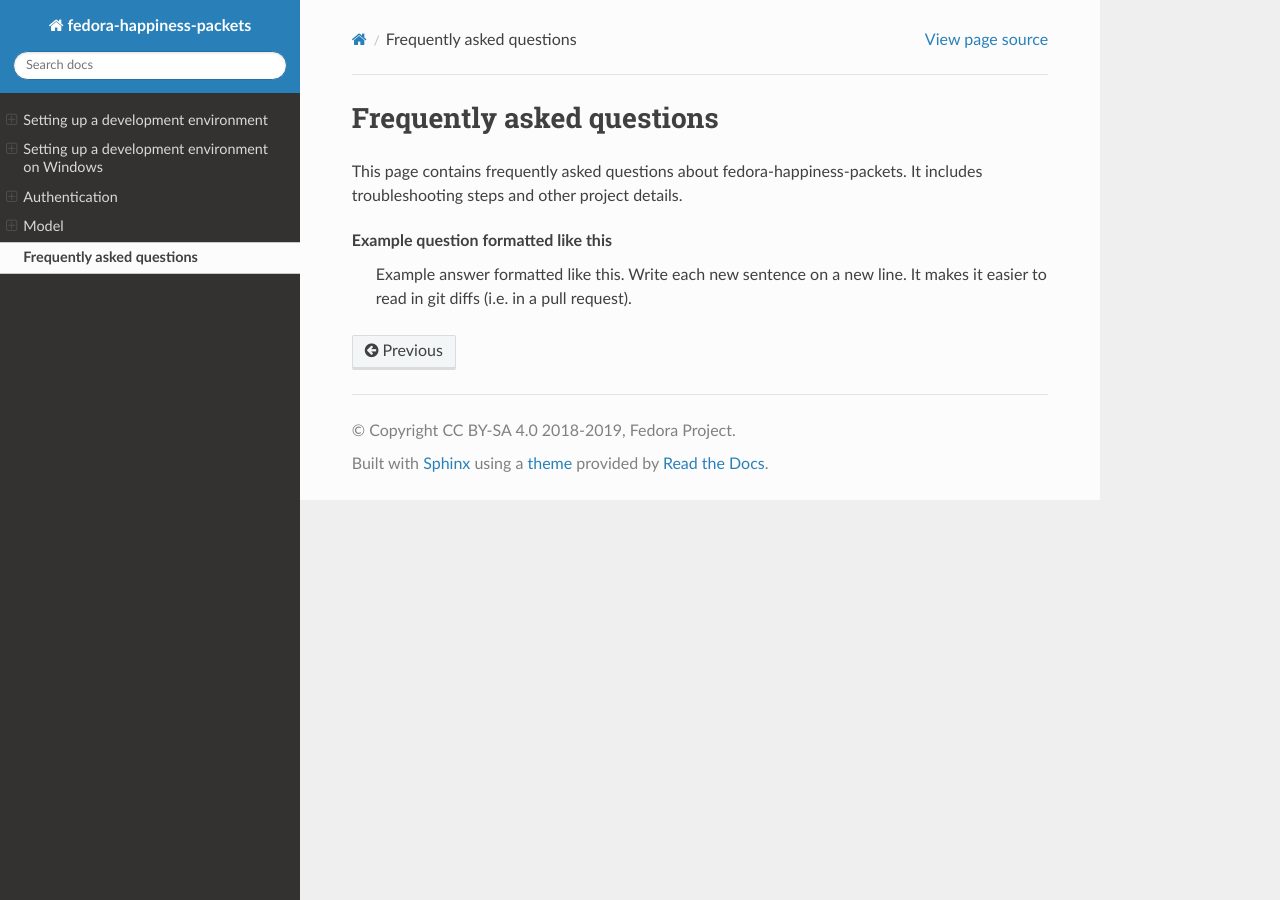
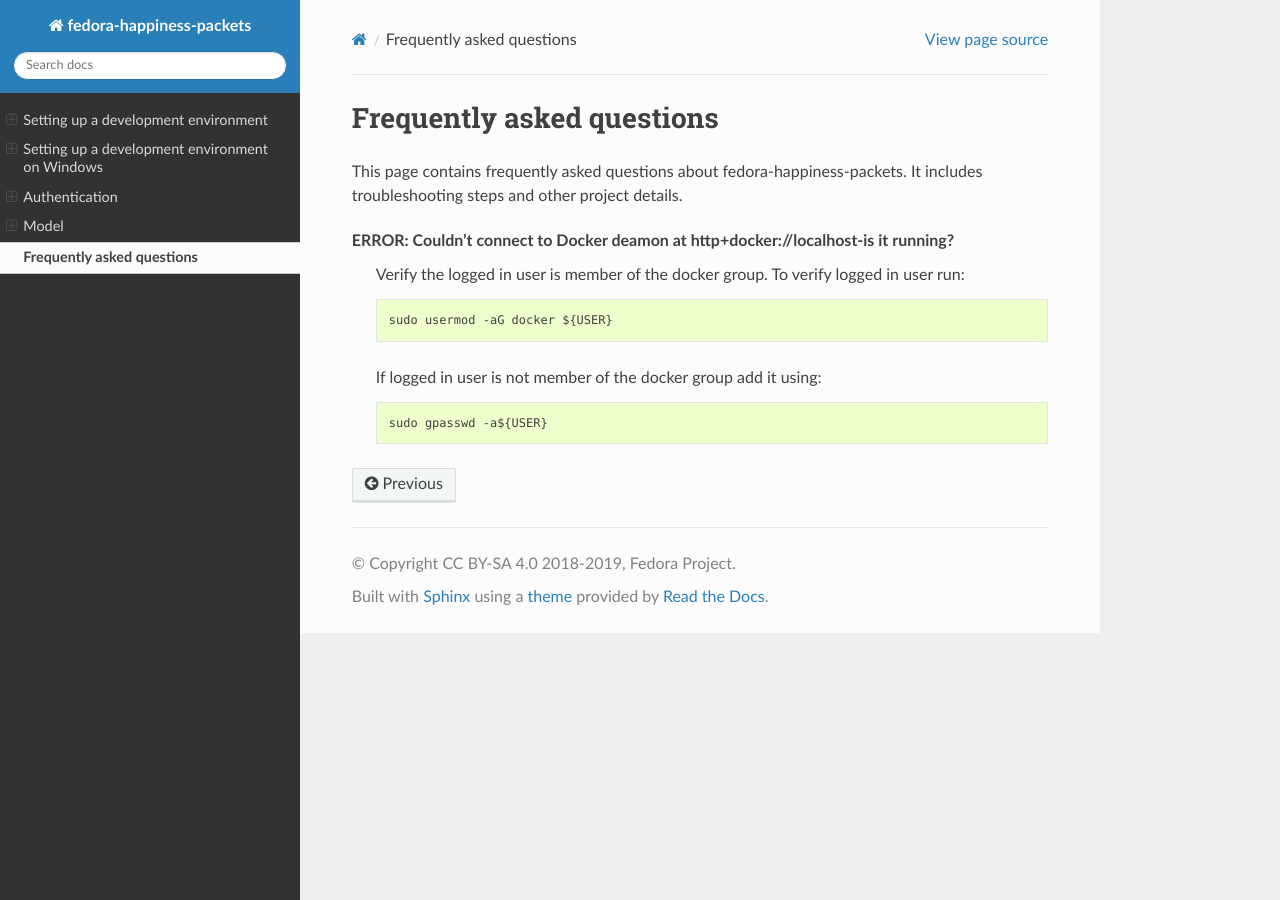
Before and after one commit to travisdev1/travis, a Sphinx documentation site: the page built from docs/faq.rst, in a window 1280 px wide. Built offline with Sphinx 7.4.7 and the Read the Docs theme 2.0.0, drawn with Linux system fonts in a browser that asks for light colours; formulas are drawn with MathJax 3.

Commit message:
Add question regarding logged in user membership

```diff
--- a/docs/faq.rst
+++ b/docs/faq.rst
@@ -6,7 +6,12 @@
 It includes troubleshooting steps and other project details.
 
 
-Example question formatted like this
-    Example answer formatted like this.
-    Write each new sentence on a new line.
-    It makes it easier to read in git diffs (i.e. in a pull request).
+ERROR: Couldn't connect to Docker deamon at http+docker://localhost-is it running?
+    Verify the logged in user is member of the docker group.
+    To verify logged in user run::
+
+ 	sudo usermod -aG docker ${USER}
+
+    If logged in user is not member of the docker group add it using::
+
+	sudo gpasswd -a${USER}
```
